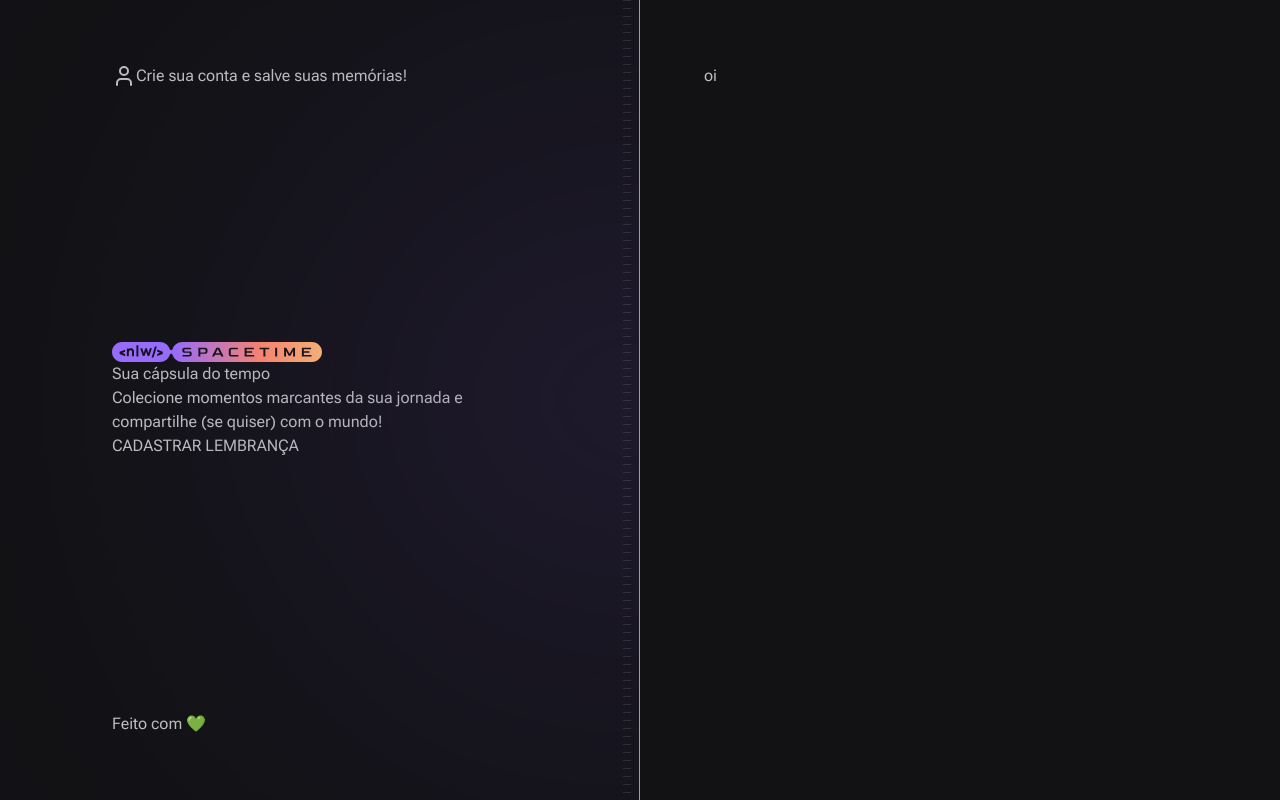
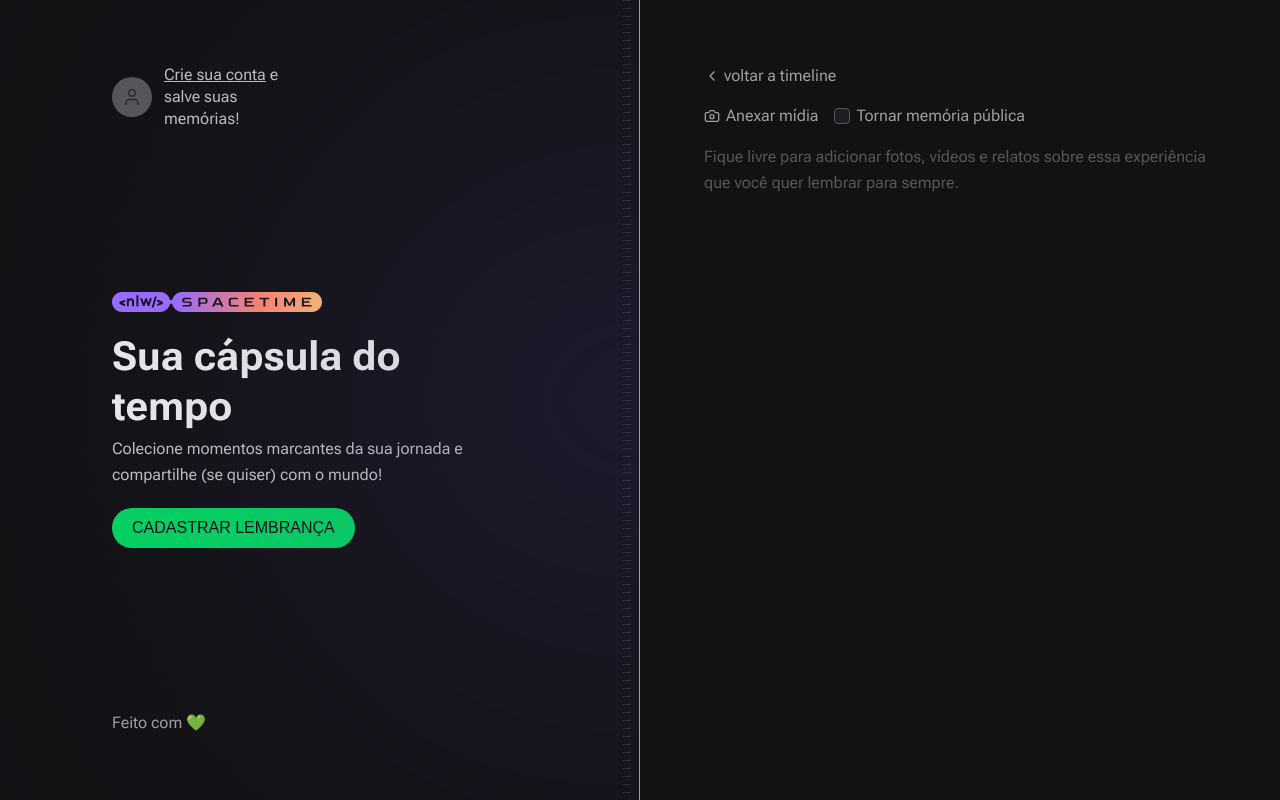
Before and after one commit to PedroPauloBrCalazans/web-spaceTime-, a Next.js app: page /memories/new in a window 1280 px wide. Built offline with nearby package versions, Linux system fonts and the light colour scheme; no server answers; a web font is replaced by a local one.

Commit message:
feat: Finalizado página de nova memória + middleware de autenticação.

```diff
--- a/package.json
+++ b/package.json
@@ -23,6 +23,7 @@
     "typescript": "5.0.4"
   },
   "devDependencies": {
+    "@tailwindcss/forms": "^0.5.3",
     "autoprefixer": "^10.4.14",
     "postcss": "^8.4.23",
     "tailwindcss": "^3.3.2"
--- a/src/app/api/auth/callback/route.ts
+++ b/src/app/api/auth/callback/route.ts
@@ -5,13 +5,15 @@
   const { searchParams } = new URL(request.url)
   const code = searchParams.get('code')
 
+  const redirectTo = request.cookies.get('redirectTo')?.value
+
   const registerResponse = await api.post('/register', {
     code,
   })
 
   const { token } = registerResponse.data
 
-  const redirectURL = new URL('/', request.url)
+  const redirectURL = redirectTo ?? new URL('/', request.url)
 
   const cookieExpiresInSeconds = 60 * 60 * 24 * 30
 
--- a/src/app/memories/new/page.tsx
+++ b/src/app/memories/new/page.tsx
@@ -1,5 +1,48 @@
+import { Camera, ChevronLeft } from "lucide-react";
+import Link from "next/link";
+
 export default function NewMemories() {
   return(
-    <h1>oi</h1>
+    <div className="flex flex-1 flex-col gap-4">
+      <Link href="/" className="flex items-center gap-1 text-sm text-gray-200 hover:text-gray-100">
+        <ChevronLeft className="h-4 w-4" />
+        voltar a timeline
+      </Link>
+
+      <form className="flex flex-1 flex-col gap-2">
+        <div className="flex items-center gap-4">
+          <label
+            htmlFor="media"
+            className="flex cursor-pointer items-center gap-1.5 text-sm text-gray-200 hover:text-gray-100"
+          >
+            <Camera className="h-4 w-4"/>
+            Anexar mídia
+          </label>
+
+          <label
+            htmlFor="isPublic"
+            className="flex items-center gap-1.5 text-sm text-gray-200 hover:text-gray-100"
+          >
+            <input
+              type="checkbox"
+              name="isPublic"
+              id="isPublic"
+              value="true"
+              className="h-4 w-4 rounded border-gray-400 bg-gray-700 text-purple-500"
+            />
+            Tornar memória pública
+          </label>
+        </div>
+
+        <input type="file" id="media" className="invisible h-0 w-0"/>
+
+        <textarea
+          name="content"
+          spellCheck={false}
+          className="w-full flex-1 resize-none rounded border-0 bg-gray-900 p-0 text-lg leading-relaxed text-gray-100 placeholder:text-gray-400 focus:ring-0"
+          placeholder="Fique livre para adicionar fotos, vídeos e relatos sobre essa experiência que você quer lembrar para sempre."
+        />
+      </form>
+    </div>
   )
 }
--- a/src/components/Hero.tsx
+++ b/src/components/Hero.tsx
@@ -1,5 +1,6 @@
 import Image  from 'next/image';
 import nlwLogo from '../assets/nlw-spacetime-logo.svg';
+import Link from 'next/link';
 
 export function Hero() {
   return(
@@ -11,7 +12,12 @@
           <p className='text-lg leading-relaxed'>Colecione momentos marcantes da sua jornada e compartilhe (se quiser) com o mundo!</p>
         </div>
 
-        <a href="" className='inline-block rounded-full bg-green-500 px-5 py-3 font-alt text-sm uppercase leading-none text-gray-900 hover:bg-green-600'>CADASTRAR LEMBRANÇA</a>
+        <Link
+          href="/memories/new"
+          className='inline-block rounded-full bg-green-500 px-5 py-3 font-alt text-sm uppercase leading-none text-gray-900 hover:bg-green-600'
+        >
+          CADASTRAR LEMBRANÇA
+        </Link>
       </div>
   )
 }
--- a/tailwind.config.js
+++ b/tailwind.config.js
@@ -2,7 +2,7 @@
 module.exports = {
   content: [
     './src/pages/**/*.{js,ts,jsx,tsx}',
-    './src/components/**/*.{js,ts,jsx,tsx',
+    './src/components/**/*.{js,ts,jsx,tsx}',
     './src/app/**/*.{js,ts,jsx,tsx}'
   ],
   theme: {
@@ -68,5 +68,5 @@
       full: '194px'
     }
   },
-  plugins: [],
+  plugins: [require('@tailwindcss/forms')],
 }
```
Also changed, not shown: src/middleware.ts (added, +21 -0 lines), 1 other file (tests, documents, lock files or other folders).
